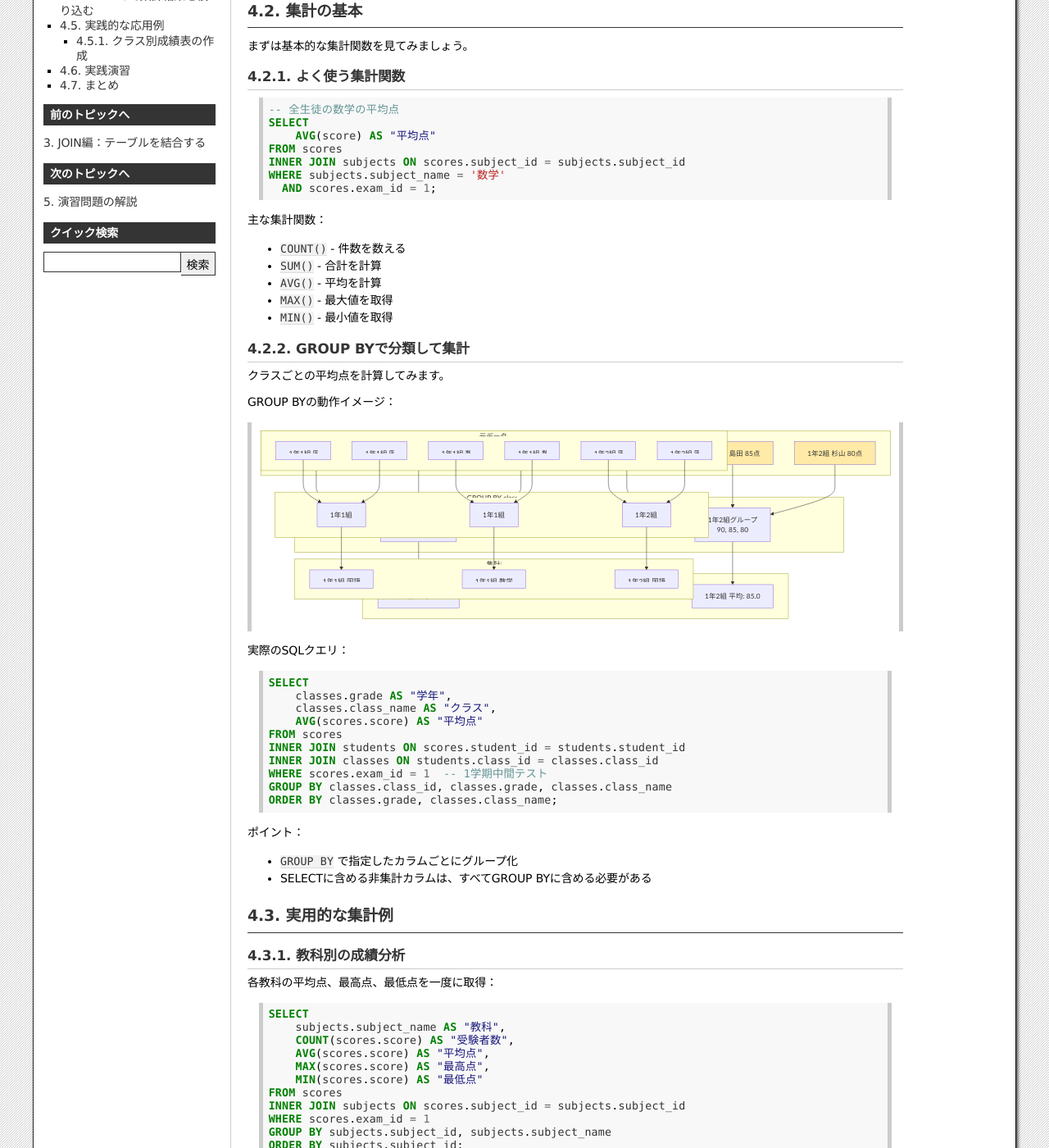
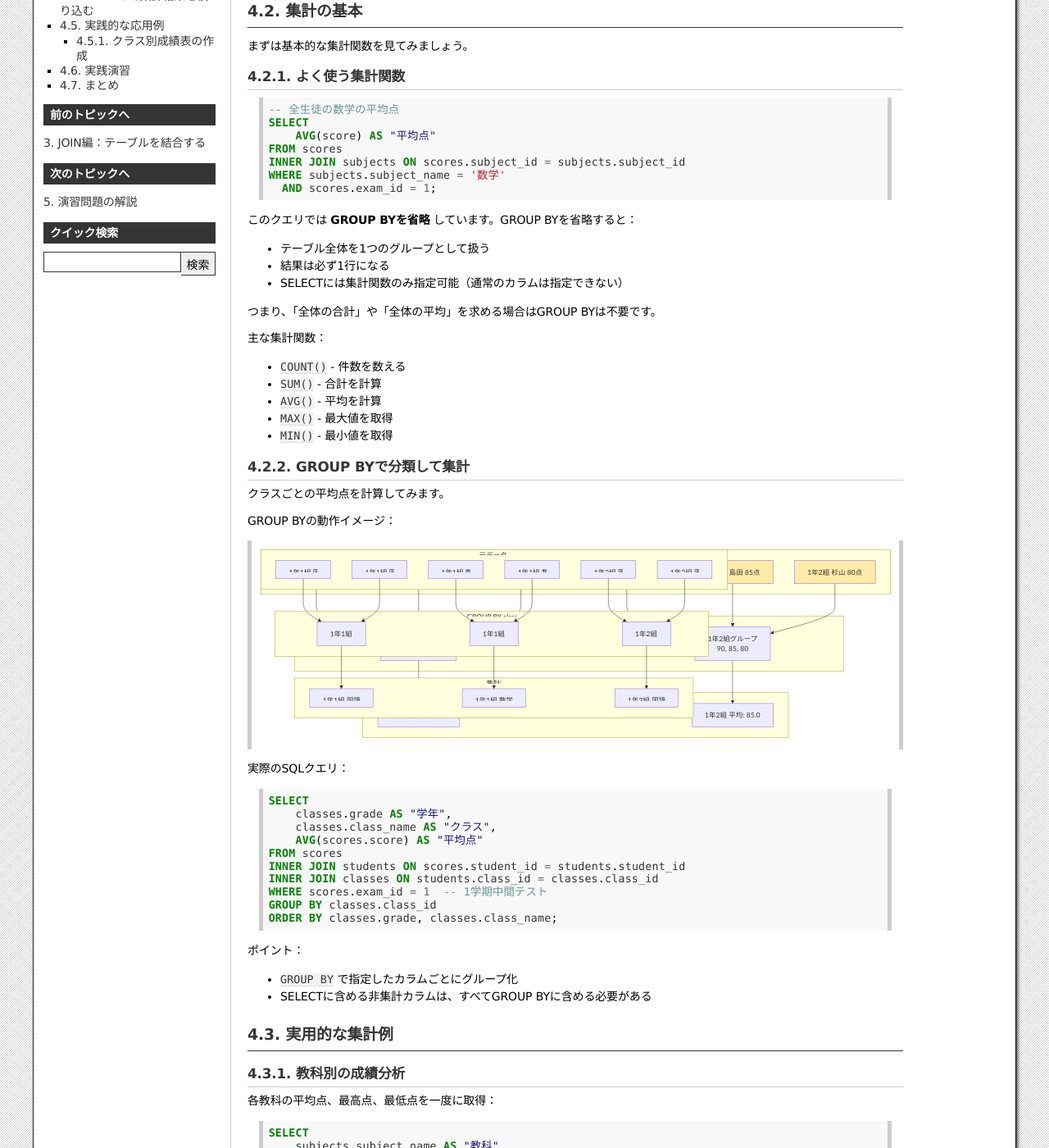
Before and after one commit to tokibito/techramen-2025-workshop, a Sphinx documentation site: the page built from docs/source/04-groupby.rst, in a window 1280 px wide and 1400 px high, scrolled down 298 px. Shown: the whole window at 82% size. Built offline with Sphinx 7.4.7, drawn with Linux system fonts in a browser that asks for light colours; some of the changed text lies outside the part shown.

Commit message:
GROUP BYの説明の修正

```diff
--- a/docs/source/04-groupby.rst
+++ b/docs/source/04-groupby.rst
@@ -30,6 +30,14 @@
    INNER JOIN subjects ON scores.subject_id = subjects.subject_id
    WHERE subjects.subject_name = '数学'
      AND scores.exam_id = 1;
+
+このクエリでは **GROUP BYを省略** しています。GROUP BYを省略すると：
+
+* テーブル全体を1つのグループとして扱う
+* 結果は必ず1行になる
+* SELECTには集計関数のみ指定可能（通常のカラムは指定できない）
+
+つまり、「全体の合計」や「全体の平均」を求める場合はGROUP BYは不要です。
 
 主な集計関数：
 
@@ -97,7 +105,7 @@
    INNER JOIN students ON scores.student_id = students.student_id
    INNER JOIN classes ON students.class_id = classes.class_id
    WHERE scores.exam_id = 1  -- 1学期中間テスト
-   GROUP BY classes.class_id, classes.grade, classes.class_name
+   GROUP BY classes.class_id
    ORDER BY classes.grade, classes.class_name;
 
 ポイント：
@@ -143,7 +151,7 @@
    INNER JOIN students ON scores.student_id = students.student_id
    INNER JOIN classes ON students.class_id = classes.class_id
    WHERE scores.exam_id = 1
-   GROUP BY students.student_id, students.last_name, students.first_name, classes.class_id, classes.grade, classes.class_name
+   GROUP BY students.student_id, classes.class_id
    ORDER BY SUM(scores.score) DESC
    LIMIT 10;
 
@@ -229,8 +237,8 @@
    INNER JOIN subjects ON scores.subject_id = subjects.subject_id
    WHERE scores.exam_id = 1
    GROUP BY
-       classes.class_id, classes.grade, classes.class_name,
-       subjects.subject_id, subjects.subject_name
+       classes.class_id,
+       subjects.subject_id
    ORDER BY
        classes.grade, classes.class_name, subjects.subject_id;
 
```
